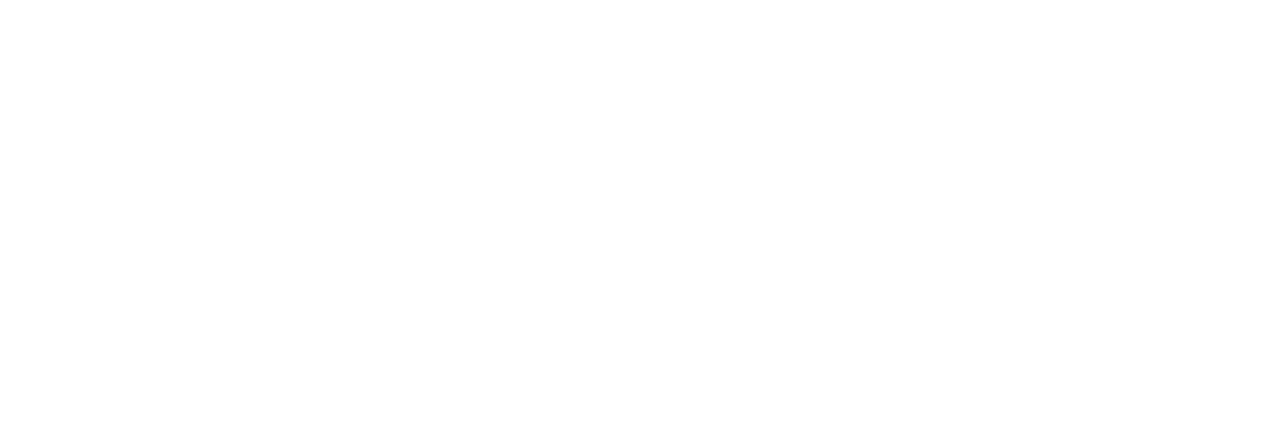
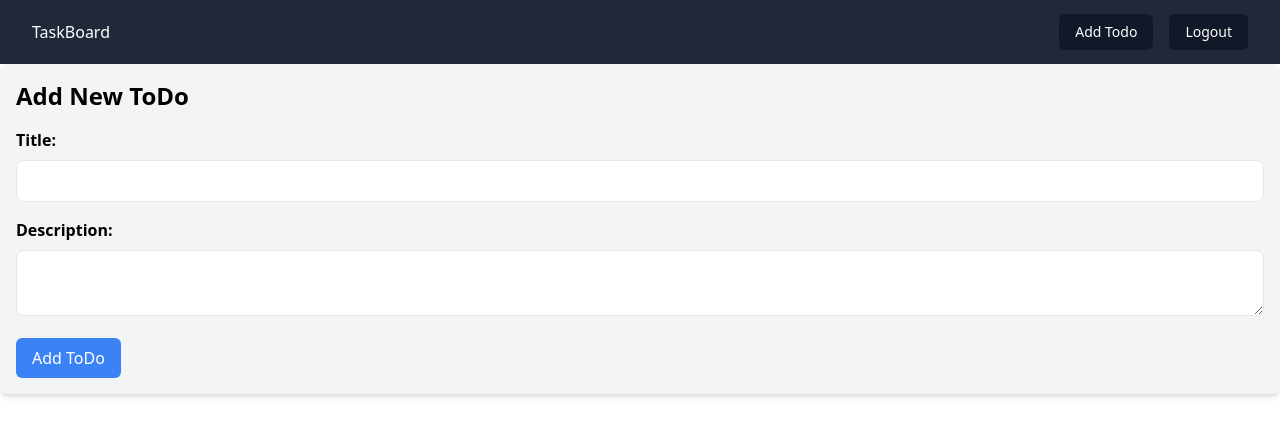
Before and after one commit to OXAYR/Todo.vue, a Vue app: page /add in a window 1280 px wide. Before the commit this address had no page. Shown: the top 436 px of the page. Built offline with nearby package versions, Linux system fonts and the light colour scheme; sample sign-in values are in the browser's storage.

Commit message:
did some fixes

```diff
--- a/src/components/layout/Navbar.vue
+++ b/src/components/layout/Navbar.vue
@@ -31,7 +31,7 @@
 					>
 						<button
 							class="bg-gray-900 text-white px-4 py-2 rounded-md text-sm font-medium"
-							@click="navigateTo('/addtodo')"
+							@click="navigateTo('/add')"
 						>
 							Add Todo
 						</button>
--- a/src/router/index.js
+++ b/src/router/index.js
@@ -27,7 +27,7 @@
         },
         {
           path: 'todo/edit/:id',
-          name: 'add-todo',
+          name: 'edit-todo',
           component: AddTodoView
         }
       ]
```
